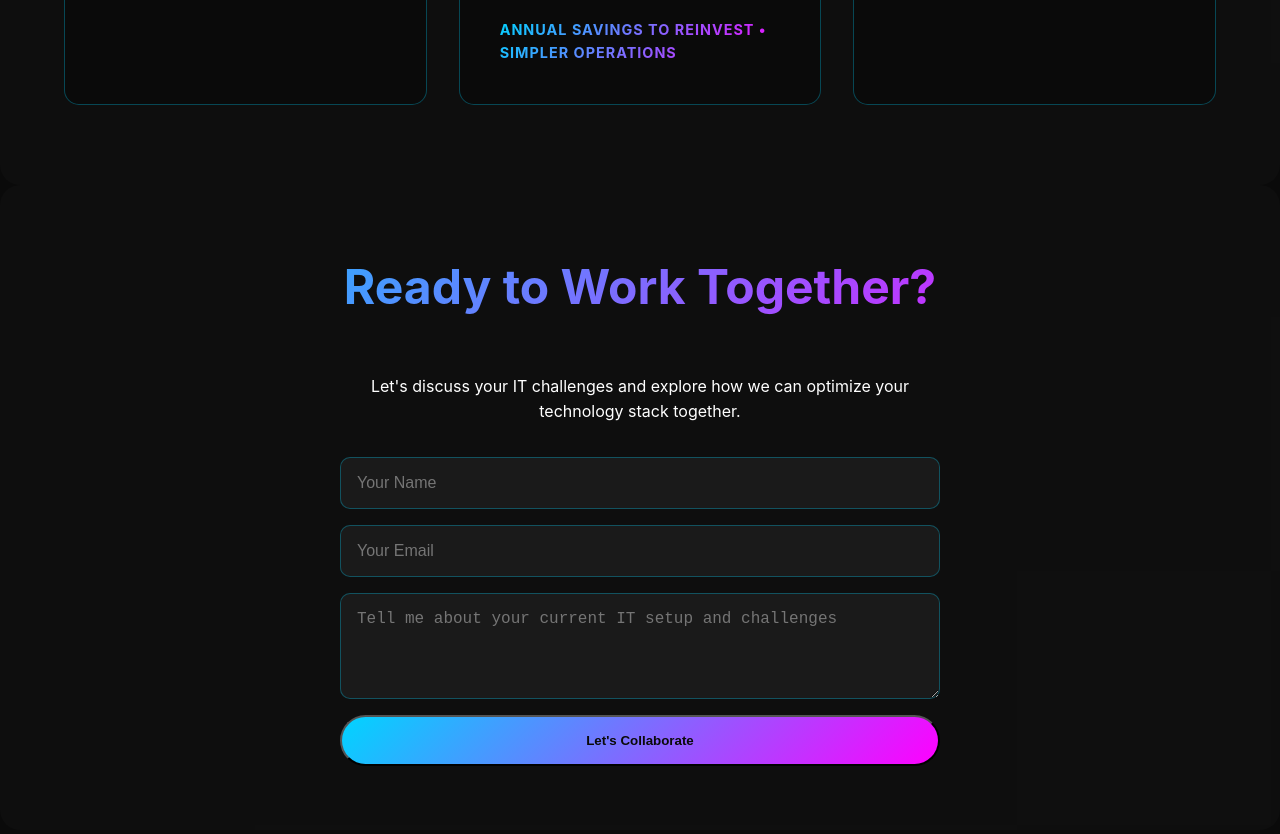
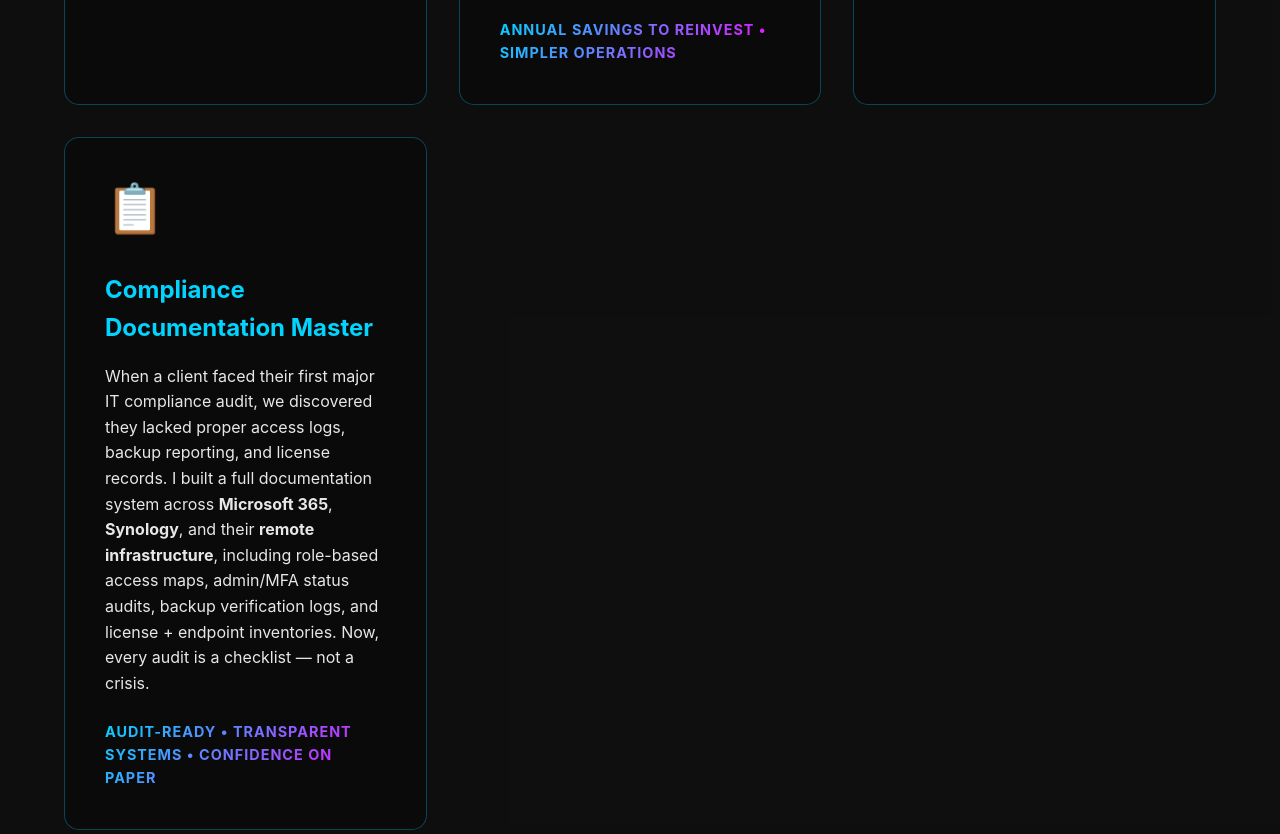
Before and after one commit to DaryllGomas/BigPicSolutions, a plain HTML site: page index.html in a window 1280 px wide. Shown: the part 4640-5474 px from the top of the page. Drawn offline with Linux system fonts and the light colour scheme.

Commit message:
index updates

```diff
--- a/index.html
+++ b/index.html
@@ -1292,6 +1292,12 @@
                 <p class="win-description">Created custom internal tools for real-time asset tracking, Curated client list for timed marketing campaigns, and IT audit compliance. What used to take <b>days</b> now happens automatically in <b>minutes</b>.</p>
                 <div class="win-impact">Uncountable hours saved • Time freed up to focus on other important things</div>
             </div>
+            <div class="win-card">
+                <div class="win-icon">📋</div>
+                <h3>Compliance Documentation Master</h3>
+                <p class="win-description">When a client faced their first major IT compliance audit, we discovered they lacked proper access logs, backup reporting, and license records. I built a full documentation system across <strong>Microsoft 365</strong>, <strong>Synology</strong>, and their <strong>remote infrastructure</strong>, including role-based access maps, admin/MFA status audits, backup verification logs, and license + endpoint inventories. Now, every audit is a checklist — not a crisis.</p>
+                <div class="win-impact">AUDIT-READY • TRANSPARENT SYSTEMS • CONFIDENCE ON PAPER</div>
+            </div>
         </div>
     </section>
 
```
Also changed, not shown: 1 other file.
